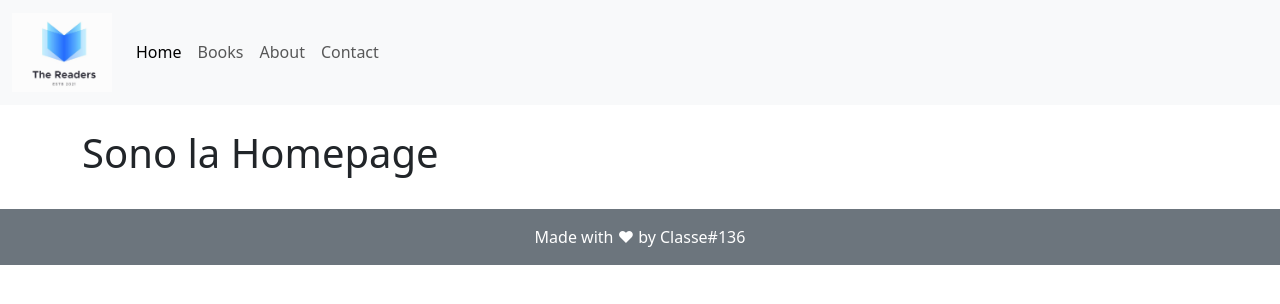
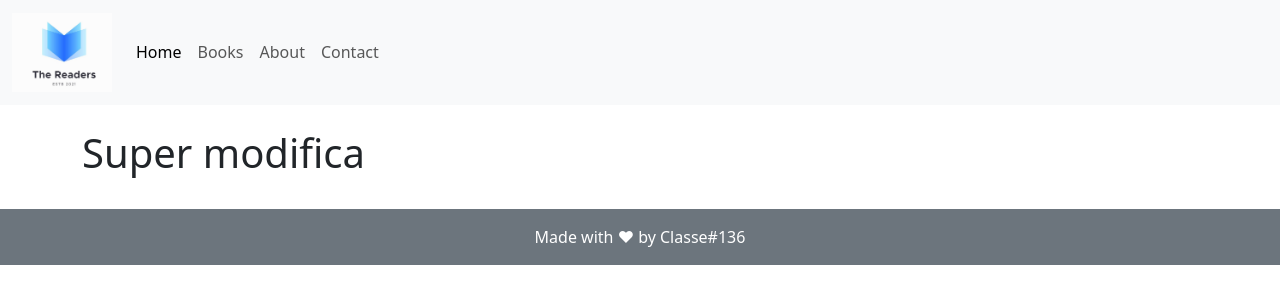
Before and after one commit to Classe136/book-shop-fe, a React (Vite) app: page / in a window 1280 px wide. Shown: the top 304 px of the page. Built offline with nearby package versions, Linux system fonts and the light colour scheme; no server answers.

Commit message:
prova conflitto

```diff
--- a/src/pages/HomePage.jsx
+++ b/src/pages/HomePage.jsx
@@ -1,7 +1,7 @@
 export default function HomePage() {
   return (
     <div>
-      <h1>Sono la Homepage</h1>
+      <h1>Super modifica</h1>
     </div>
   );
 }
```
